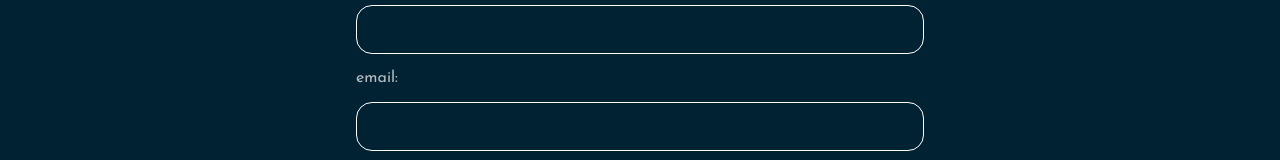
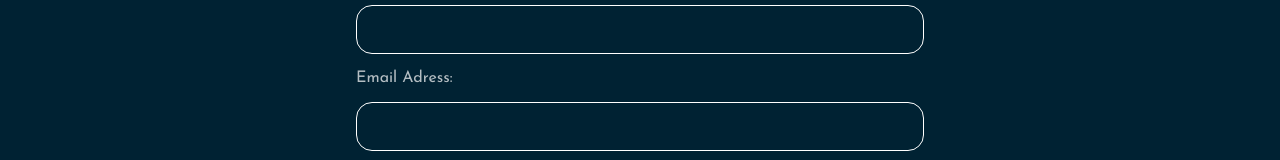
Before and after one commit to esmaelmoh/blog-mern-frontend, a React (Create React App) app: page / in a window 1280 px wide. Shown: the part 1100-1260 px from the top of the page. Built offline with nearby package versions, Linux system fonts and the light colour scheme.

Commit message:
regular commit110

```diff
--- a/src/pages/Register/Register.jsx
+++ b/src/pages/Register/Register.jsx
@@ -16,8 +16,8 @@ const Register = () => {
                   <input type="text" name className='login-input-field-new'  id="" />
                   <label htmlFor="">Password:</label>
                   <input type="password" name className='login-input-field-new'  id="" />
-                  <label htmlFor="">email:</label>
-                  <input type="password" name className='login-input-field-new'  id="" />
+                  <label htmlFor="">Email Adress:</label>
+                  <input type="email" name className='login-input-field-new'  id="" />
                   <br /><br />
                   <button type="submit" className='login-btn-new'>Login</button>
                   <div className="line"></div>
```
Also changed, not shown: 1 other file (tests, documents, lock files or other folders).
